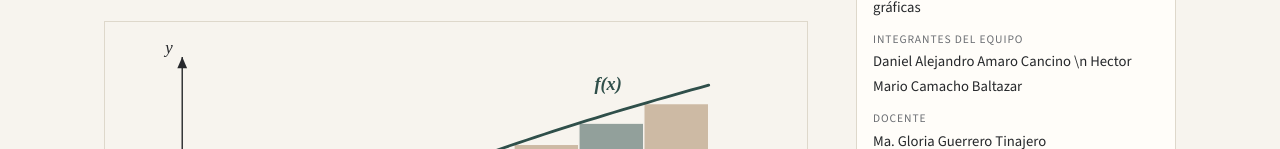
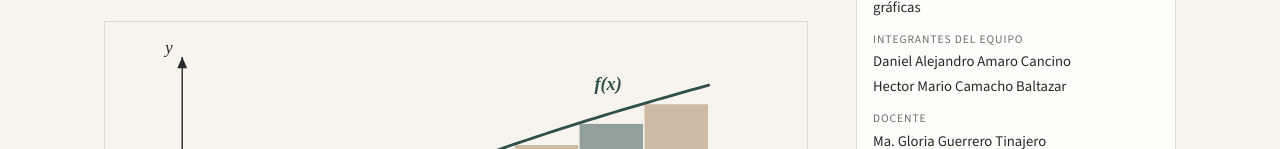
Before and after one commit to Linoy1229/Calculo, a plain HTML site: page index.html in a window 1280 px wide. Shown: the part 597-746 px from the top of the page. Drawn offline with nearby package versions, Linux system fonts and the light colour scheme.

Commit message:
Fix line break in team members section

```diff
--- a/index.html
+++ b/index.html
@@ -43,7 +43,7 @@
       <dt>Editorial</dt><dd>Pearson Educación, México, 2010</dd>
       <dt>Autores</dt><dd>A. Aguilar, F. Bravo, H. Gallegos, M. Cerón, R. Reyes</dd>
       <dt>Estructura</dt><dd>3 unidades, con ejemplos paso a paso y gráficas</dd>
-      <dt>Integrantes del equipo</dt><dd>Daniel Alejandro Amaro Cancino \n Hector Mario Camacho Baltazar</dd>
+      <dt>Integrantes del equipo</dt><dd>Daniel Alejandro Amaro Cancino <br>Hector Mario Camacho Baltazar</dd>
       <dt>Docente</dt><dd>Ma. Gloria Guerrero Tinajero</dd>
     </dl>
     </aside>
```
